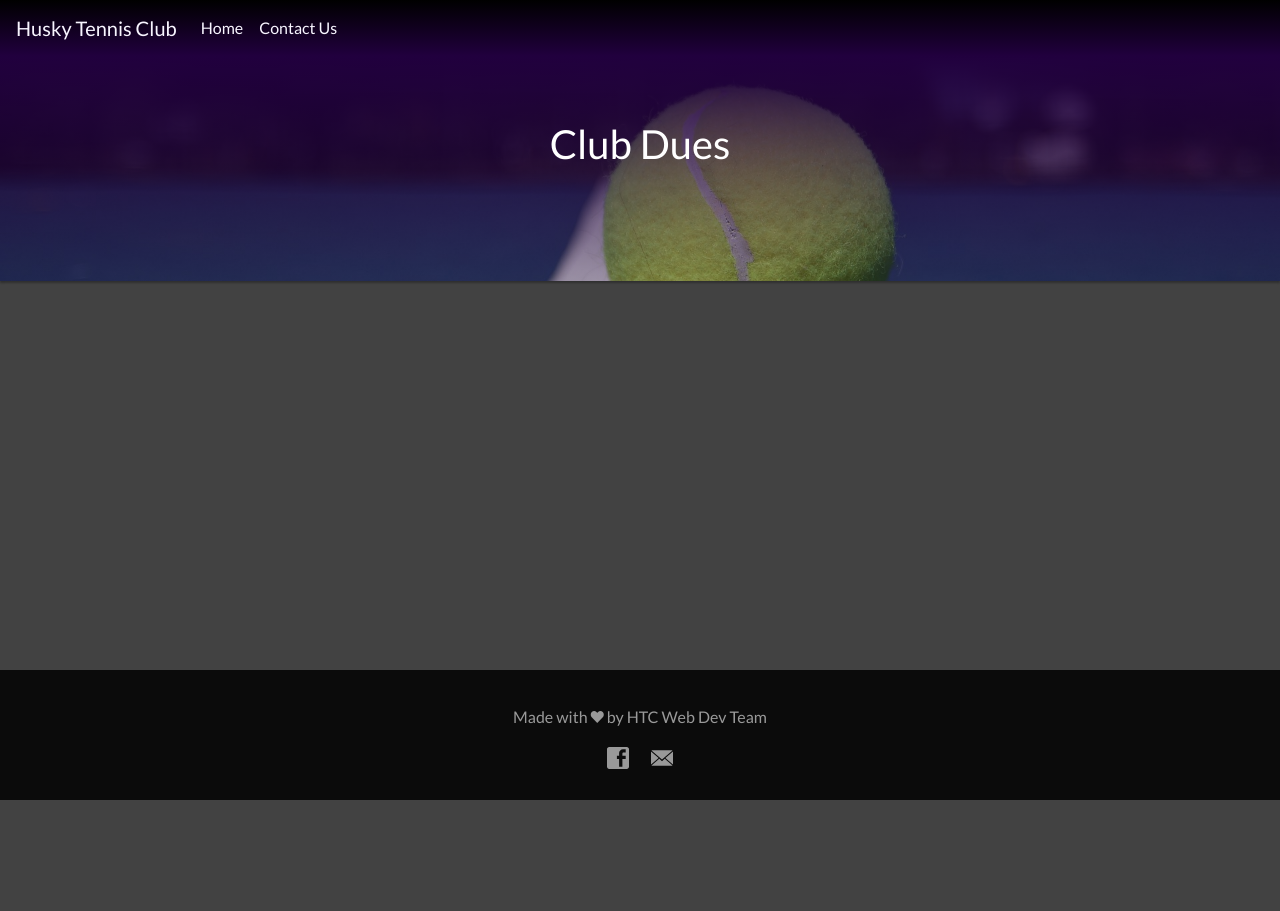
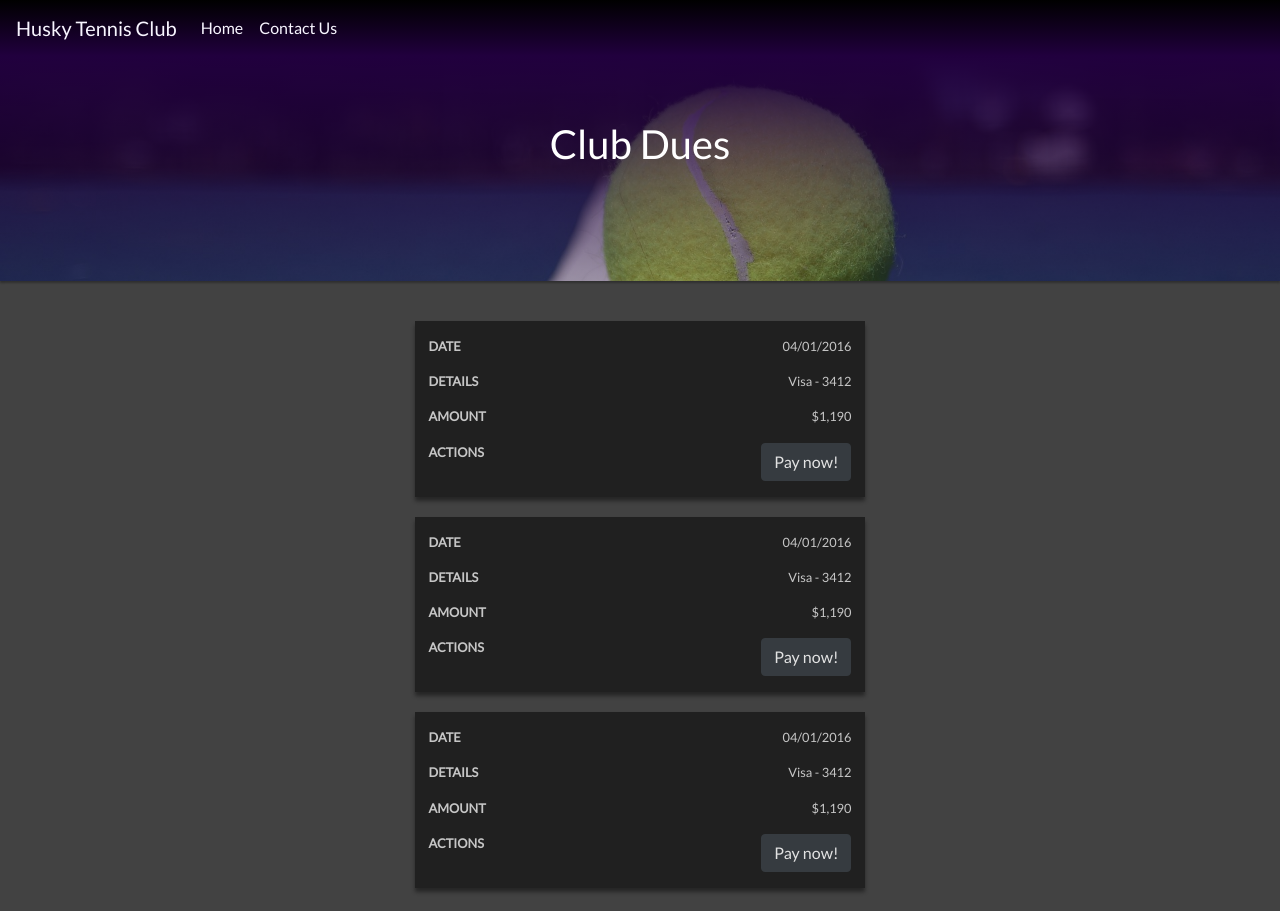
Before and after one commit to kevink97/htc-website, a plain HTML site: page dues.html in a window 1280 px wide. Shown: the top 911 px of the page. Before the commit the page ends 800 px from the top, so only its background shows below. Drawn offline with nearby package versions, Linux system fonts and the light colour scheme; no server answers.

Commit message:
completed design of club design (needs modal for directions on paying)

```diff
--- a/css/dues.css
+++ b/css/dues.css
@@ -0,0 +1,65 @@
+table th,
+table td {
+    padding: .625em;
+    text-align: center;
+}
+
+table th {
+    font-size: .85em;
+    letter-spacing: .1em;
+    text-transform: uppercase;
+}
+
+table {
+    margin-top: 40px;
+    margin-bottom: 175px;
+    color: #dedede;
+    border: 0;
+    width: 75%;
+    max-width: 450px;
+    margin-left: auto;
+    margin-right: auto;
+}
+table caption {
+    font-size: 1.3em;
+}
+table thead {
+    border: none;
+    clip: rect(0 0 0 0);
+    height: 1px;
+    margin: -1px;
+    overflow: hidden;
+    padding: 0;
+    position: absolute;
+    width: 1px;
+}
+table tr {
+    background: #1b1b1b;
+    padding-top: 8px;
+    padding-bottom: 8px;
+    padding-left: .35em;
+    padding-right: .35em;
+    display: block;
+    margin-bottom: 20px;
+    border: 0;
+    opacity: .85;
+    box-shadow: 0 4px 4px 0 rgba(0, 0, 0, 0.5);
+    transition: 0.3s;
+}
+table tr:hover {
+    box-shadow: 0 8px 16px 0 rgba(0, 0, 0, 0.9);
+}
+table td {
+    display: block;
+    font-size: .8em;
+    text-align: right;
+}
+table td:before {
+    content: attr(data-label);
+    float: left;
+    font-weight: bold;
+    text-transform: uppercase;
+}
+table td:last-child {
+    border-bottom: 0;
+}
--- a/dues.html
+++ b/dues.html
@@ -11,7 +11,8 @@
     <link rel="stylesheet" type="text/css" href="//code.ionicframework.com/ionicons/2.0.1/css/ionicons.min.css" />
     <link rel="stylesheet" href="css/general.css">
     <link rel="stylesheet" href="css/dues.css">
-    <title>Husky Tennis Club</title> </head>
+    <title>Husky Tennis Club</title>
+</head>
 
 <body>
     <div class="wrapper">
@@ -41,8 +42,68 @@
                 </div>
             </div>
         </header>
-        <div class="container">
-            <!-- PUT COTENT HERE -->
+        <div id="content" class="container large-screen">
+            <table>
+                <thead>
+                    <tr>
+                        <th scope="col">Date</th>
+                        <th scope="col">Details</th>
+                        <th scope="col">Amount</th>
+                        <th scope="col">Actions</th>
+                    </tr>
+                </thead>
+                <tbody>
+                    <tr>
+                        <td data-label="Date">04/01/2016</td>
+                        <td data-label="Details">Visa - 3412</td>
+                        <td data-label="Amount">$1,190</td>
+                        <td data-label="Actions">
+                            <button type="button" class="btn btn-dark" data-toggle="modal" data-target="i">
+                                Pay now!
+                            </button>
+                        </td>
+                    </tr>
+                    <tr>
+                        <td data-label="Date">04/01/2016</td>
+                        <td data-label="Details">Visa - 3412</td>
+                        <td data-label="Amount">$1,190</td>
+                        <td data-label="Actions">
+                            <button type="button" id="btn2" class="btn btn-dark">
+                                Pay now!
+                            </button>
+                        </td>
+                    </tr>
+                    <tr>
+                        <td data-label="Date">04/01/2016</td>
+                        <td data-label="Details">Visa - 3412</td>
+                        <td data-label="Amount">$1,190</td>
+                        <td data-label="Actions">
+                            <button type="button" class="btn btn-dark">
+                                Pay now!
+                            </button>
+                        </td>
+                    </tr>
+                </tbody>
+            </table>
+            <div id="modal" class="modal" tabindex="-1" role="dialog">
+                <div class="modal-dialog" role="document">
+                    <div class="modal-content">
+                        <div class="modal-header">
+                            <h5 class="modal-title">Modal title</h5>
+                            <button type="button" class="close" data-dismiss="modal" aria-label="Close">
+                                <span aria-hidden="true">&times;</span>
+                            </button>
+                        </div>
+                        <div class="modal-body">
+                            <p>Modal body text goes here.</p>
+                        </div>
+                        <div class="modal-footer">
+                            <button type="button" class="btn btn-primary">Save changes</button>
+                            <button type="button" class="btn btn-secondary" data-dismiss="modal">Close</button>
+                        </div>
+                    </div>
+                </div>
+            </div>
         </div>
     </div>
 
@@ -76,6 +137,10 @@
         crossorigin="anonymous"></script>
     <script src="https://maxcdn.bootstrapcdn.com/bootstrap/4.0.0/js/bootstrap.min.js" integrity="sha384-JZR6Spejh4U02d8jOt6vLEHfe/JQGiRRSQQxSfFWpi1MquVdAyjUar5+76PVCmYl"
         crossorigin="anonymous"></script>
+    <script src="https://www.gstatic.com/firebasejs/4.10.1/firebase.js"></script>
+    <script src="https://www.gstatic.com/firebasejs/4.10.1/firebase-app.js"></script>
+    <script src="https://www.gstatic.com/firebasejs/4.10.1/firebase-auth.js"></script>
+    <script src="js/dues.js"></script>
 </body>
 
 </html>
--- a/js/dues.js
+++ b/js/dues.js
@@ -17,3 +17,24 @@ var config = {
         // TODO: implement when user is logged off
     }
   })
+
+
+  var desktopBtn = $("#desktop");
+var mobileBtn = $("#mobile");
+var body = $("#content");
+
+desktopBtn.on('click', function() {
+  body.addClass('large-screen');
+  togglePrimaryButtonStyle($(this));
+})
+
+mobileBtn.on('click', function() {
+  body.removeClass('large-screen');
+  togglePrimaryButtonStyle($(this));
+})
+
+function togglePrimaryButtonStyle(el) {
+  var sibling = el.parent('.btn-group').siblings('.btn-group').find('.btn');
+  el.addClass('btn-primary');
+  sibling.removeClass('btn-primary').addClass('btn-default');
+}
```
